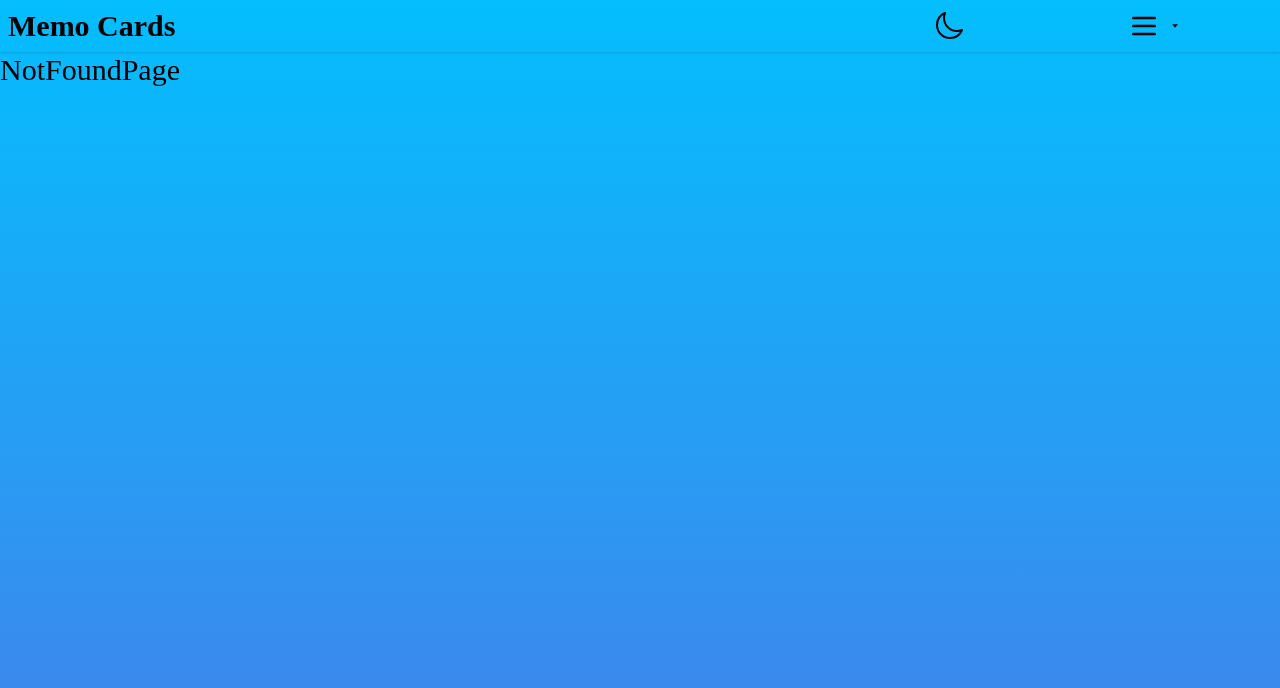
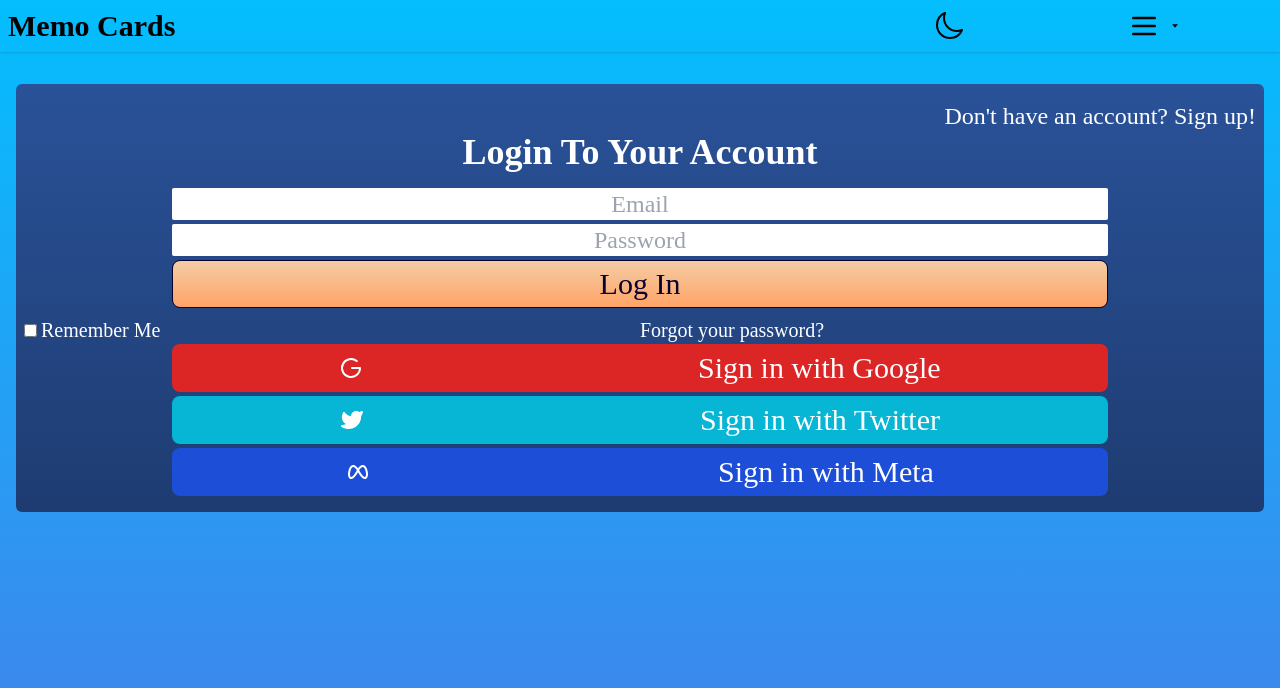
Before and after one commit to deiviiss/memory-game, a React (Vite) app: page /login in a window 1280 px wide. Shown: the top 688 px of the page. Built offline with nearby package versions, Linux system fonts and the light colour scheme; a web font is replaced by a local one.

Commit message:
feat: :sparkles: Add login & signup
Basic login and signup pages

```diff
--- a/src/App.jsx
+++ b/src/App.jsx
@@ -5,6 +5,8 @@ import HomePage from './pages/HomePage'
 import GamesPage from './pages/GamesPage'
 import GamePage from './pages/GamePage'
 import NotFoundPage from './pages/NotFoundPage'
+import LoginPage from './pages/LoginPage'
+import SignupPage from './pages/SignupPage'
 import { ProviderGame } from './context/GameContext'
 
 export default function App () {
@@ -17,10 +19,11 @@ export default function App () {
 
                 <Routes>
                     <Route element={<HomePage />} path="/"/>
-                    <Route element={<GamesPage />} path="/games/*">
-                    </ Route>
+                    <Route element={<GamesPage />} path="/games/*"/>
                     <Route element={<GamePage />} path="/games/:gameId"/>
                     <Route element={<NotFoundPage />} path="*"/>
+                    <Route element={<LoginPage />} path="/login/*"/>
+                    <Route element={<SignupPage />} path="/signup/*"/>
                 </Routes>
           </BrowserRouter>
           </ProviderGame>
--- a/src/components/DropDown.jsx
+++ b/src/components/DropDown.jsx
@@ -24,32 +24,14 @@ export default function DropDown () {
 
   const menuItems = [
     { label: 'Home', link: '/' },
-    { label: 'Games', link: '/games' }
+    { label: 'Games', link: '/games' },
+    { label: 'Login', link: '/login' },
   ]
 
   return (
     <div ref={ref} className="relative w-auto flex flex-col items-center rounded-md z-50">
-      <button
-        onClick={() => setIsOpen((prev) => !prev)}
-        className="flex items-center justify-around border-transparent duration-400 active:text-secondary"
-      >
-        <svg
-          xmlns="http://www.w3.org/2000/svg"
-          className="icon icon-tabler icon-tabler-menu-2"
-          width="32"
-          height="32"
-          viewBox="0 0 24 24"
-          strokeWidth="2"
-          stroke="currentColor"
-          fill="none"
-          strokeLinecap="round"
-          strokeLinejoin="round"
-        >
-          <path stroke="none" d="M0 0h24v24H0z" fill="none"></path>
-          <path d="M4 6l16 0"></path>
-          <path d="M4 12l16 0"></path>
-          <path d="M4 18l16 0"></path>
-        </svg>
+      <button onClick={() => setIsOpen((prev) => !prev)} className="flex items-center justify-around border-transparent duration-400 active:text-secondary" >
+        <svg xmlns="http://www.w3.org/2000/svg" className="icon icon-tabler icon-tabler-menu-2" width="32" height="32" viewBox="0 0 24 24" strokeWidth="2" stroke="currentColor" fill="none" strokeLinecap="round" strokeLinejoin="round" > <path stroke="none" d="M0 0h24v24H0z" fill="none"></path> <path d="M4 6l16 0"></path> <path d="M4 12l16 0"></path> <path d="M4 18l16 0"></path> </svg>
         {!isOpen ? <AiOutlineCaretDown className="h-2" /> : <AiOutlineCaretUp className="h-2" />}
       </button>
       {isOpen && (
--- /dev/null
+++ b/src/pages/LoginPage.jsx
@@ -0,0 +1,31 @@
+import { Link } from 'react-router-dom'
+
+export default function LoginPage () {
+    return (
+      <div className="flex w-screen text-secondary overflow-hidden">
+        <div className="flex flex-col justify-evenly bg-secondary-gradient h-auto w-full my-8 mx-4 rounded-md">
+            <Link to="/signup" className="flex justify-end text-2xl pt-4 pr-2">Don't have an account? Sign up!</Link>
+            <div className="flex flex-col items-center space-y-2">
+                <h4 className="text-4xl font-bold pb-2">Login To Your Account</h4>
+                <form className="flex flex-col space-y-1 w-full items-center">
+                    <input className="w-3/4 text-2xl text-center rounded-sm"type="email" placeholder="Email"/>
+                    <input className="w-3/4 text-2xl text-center rounded-sm"type="password" placeholder="Password"/>
+                    <input className="bg-modal-gradient w-3/4 h-12 rounded-lg text-primary border border-primary" type="submit" value="Log In"/>
+                </form>
+                <div className="flex justify-around text-xl w-full px-2">
+                    <div className="w-1/2 space-x-1">
+                        <input type="checkbox" id="remember" name="remember" />
+                        <span>Remember Me</span>
+                    </div>
+                    <a className="w-1/2">Forgot your password?</a>
+                </div>
+            </div>
+            <div className="flex flex-col w-full items-center space-y-1 pb-4">
+                <a className="flex justify-around items-center h-12 w-3/4 bg-red-600 rounded-lg"><svg xmlns="http://www.w3.org/2000/svg" className="icon icon-tabler icon-tabler-brand-google" width={24} height={24} viewBox="0 0 24 24" strokeWidth="2" stroke="currentColor" fill="none" strokeLinecap="round" strokeLinejoin="round"> <path stroke="none" d="M0 0h24v24H0z" fill="none"></path> <path d="M17.788 5.108a9 9 0 1 0 3.212 6.892h-8"></path></svg><span>Sign in with Google</span></a>
+                <a className="flex justify-around items-center h-12 w-3/4 bg-cyan-500 rounded-lg"><svg xmlns="http://www.w3.org/2000/svg" className="icon icon-tabler icon-tabler-brand-twitter-filled" width={24} height={24} viewBox="0 0 24 24" strokeWidth="2" stroke="currentColor" fill="none" strokeLinecap="round" strokeLinejoin="round"> <path stroke="none" d="M0 0h24v24H0z" fill="none"></path> <path d="M14.058 3.41c-1.807 .767 -2.995 2.453 -3.056 4.38l-.002 .182l-.243 -.023c-2.392 -.269 -4.498 -1.512 -5.944 -3.531a1 1 0 0 0 -1.685 .092l-.097 .186l-.049 .099c-.719 1.485 -1.19 3.29 -1.017 5.203l.03 .273c.283 2.263 1.5 4.215 3.779 5.679l.173 .107l-.081 .043c-1.315 .663 -2.518 .952 -3.827 .9c-1.056 -.04 -1.446 1.372 -.518 1.878c3.598 1.961 7.461 2.566 10.792 1.6c4.06 -1.18 7.152 -4.223 8.335 -8.433l.127 -.495c.238 -.993 .372 -2.006 .401 -3.024l.003 -.332l.393 -.779l.44 -.862l.214 -.434l.118 -.247c.265 -.565 .456 -1.033 .574 -1.43l.014 -.056l.008 -.018c.22 -.593 -.166 -1.358 -.941 -1.358l-.122 .007a.997 .997 0 0 0 -.231 .057l-.086 .038a7.46 7.46 0 0 1 -.88 .36l-.356 .115l-.271 .08l-.772 .214c-1.336 -1.118 -3.144 -1.254 -5.012 -.554l-.211 .084z" strokeWidth={0} fill="currentColor"></path> </svg><span>Sign in with Twitter</span></a>
+                <a className="flex justify-around items-center h-12 w-3/4 bg-blue-700 rounded-lg"><svg xmlns="http://www.w3.org/2000/svg" className="icon icon-tabler icon-tabler-brand-meta" width={24} height={24} viewBox="0 0 24 24" strokeWidth="2" stroke="currentColor" fill="none" strokeLinecap="round" strokeLinejoin="round"> <path stroke="none" d="M0 0h24v24H0z" fill="none"></path> <path d="M12 10.174c1.766 -2.784 3.315 -4.174 4.648 -4.174c2 0 3.263 2.213 4 5.217c.704 2.869 .5 6.783 -2 6.783c-1.114 0 -2.648 -1.565 -4.148 -3.652a27.627 27.627 0 0 1 -2.5 -4.174z"></path> <path d="M12 10.174c-1.766 -2.784 -3.315 -4.174 -4.648 -4.174c-2 0 -3.263 2.213 -4 5.217c-.704 2.869 -.5 6.783 2 6.783c1.114 0 2.648 -1.565 4.148 -3.652c1 -1.391 1.833 -2.783 2.5 -4.174z"></path> </svg><span>Sign in with Meta</span></a>
+            </div>
+        </div>
+      </div>
+    )
+}
--- /dev/null
+++ b/src/pages/SignupPage.jsx
@@ -0,0 +1,23 @@
+import { Link } from 'react-router-dom'
+
+export default function SignupPage () {
+    return (
+      <div className="flex w-screen text-secondary overflow-hidden">
+        <div className="flex flex-col justify-evenly bg-secondary-gradient h-96 w-full my-8 mx-4 rounded-md">
+            <div className="flex flex-col items-center space-y-2">
+                <h4 className="text-4xl font-bold pb-2">Create Your Account</h4>
+                <form className="flex flex-col space-y-1 w-full items-center">
+                    <input className="w-3/4 text-2xl text-center rounded-sm"type="text" placeholder="Nickname"/>
+                    <input className="w-3/4 text-2xl text-center rounded-sm"type="email" placeholder="Email"/>
+                    <input className="w-3/4 text-2xl text-center rounded-sm"type="password" placeholder="Password"/>
+                    <input className="w-3/4 text-2xl text-center rounded-sm"type="password" placeholder="Confirm password"/>
+                    <input className="bg-modal-gradient w-3/4 h-12 rounded-lg text-primary border border-primary" type="submit" value="Sign Up"/>
+                </form>
+                <div className="flex justify-around text-2xl w-full px-2 pt-2">
+                    <Link to="/login" className="w-full flex justify-end">Do you have an account? Log in!</Link>
+                </div>
+            </div>
+          </div>
+      </div>
+    )
+}
```
